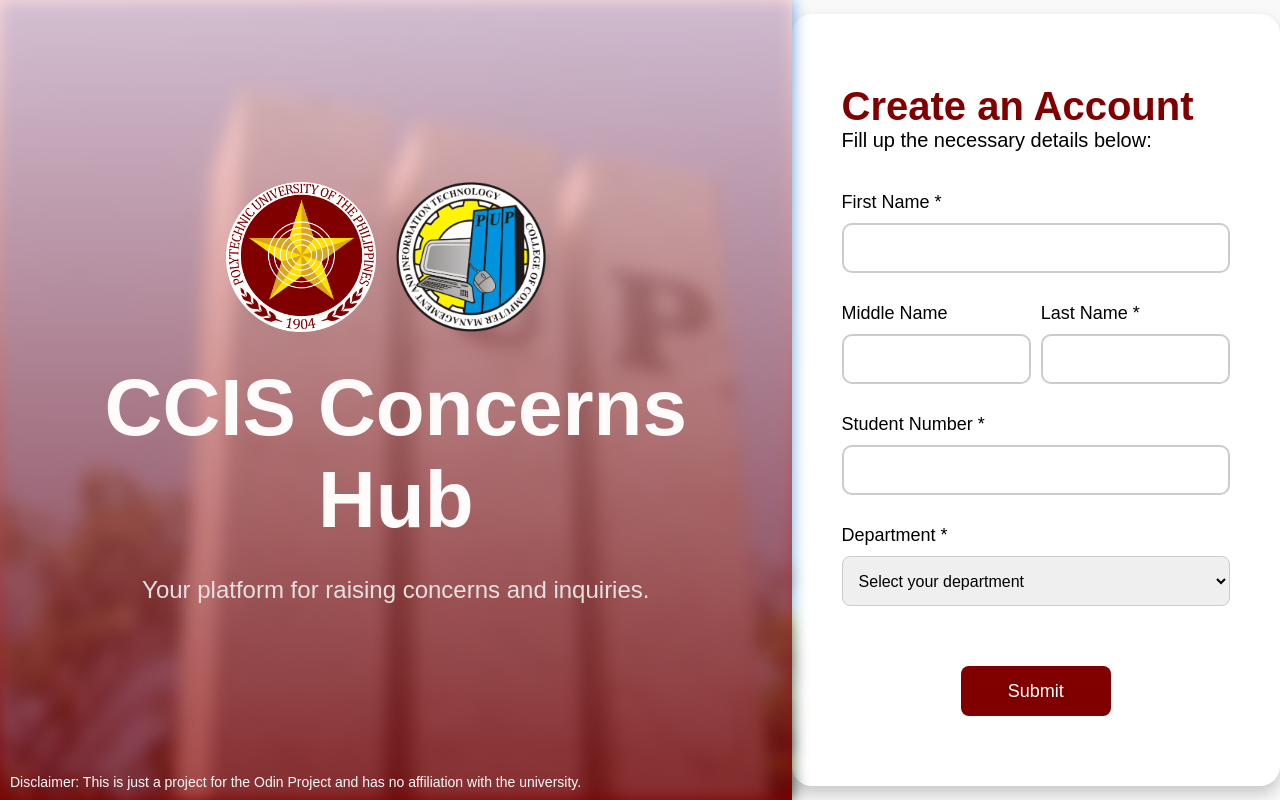
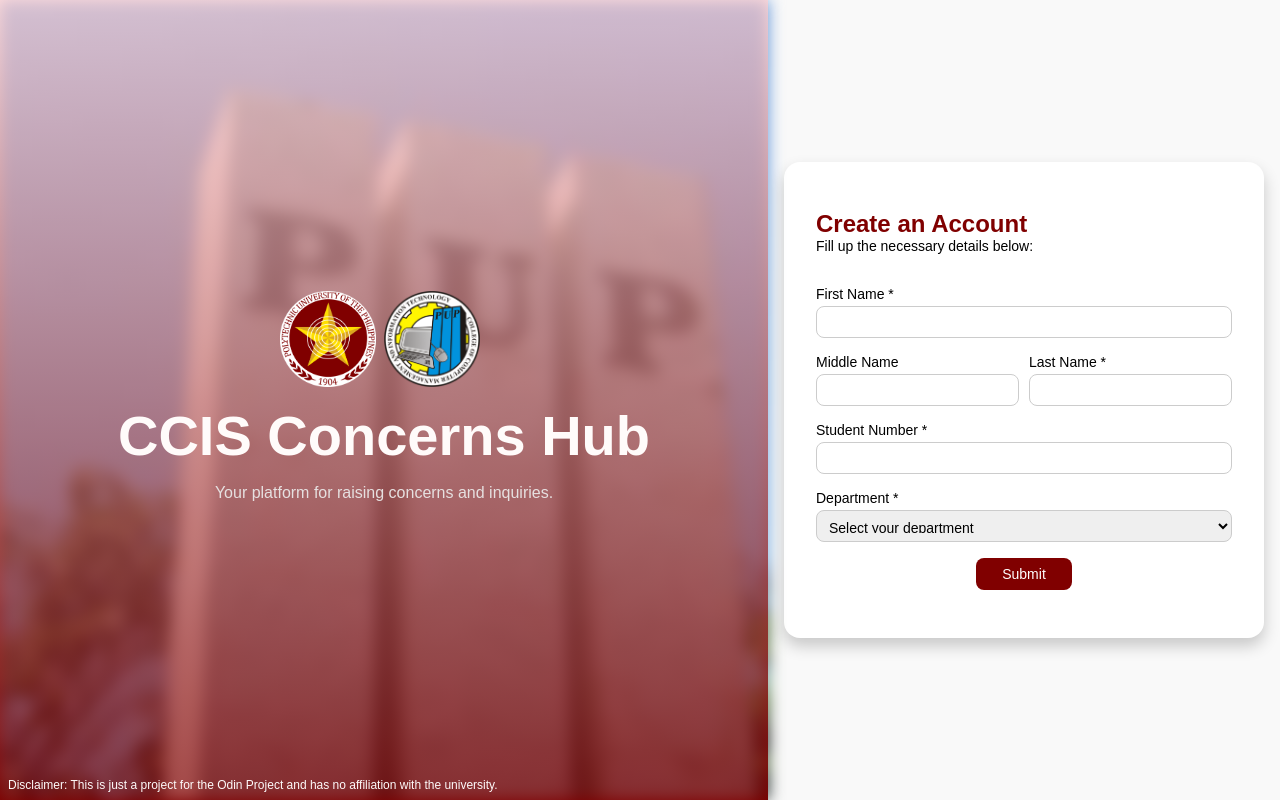
Before and after one commit to lloydlegaspi/odin-form, a plain HTML site: page index.html in a window 1280 px wide. Drawn offline with Linux system fonts and the light colour scheme; a script that the page names is missing.

Commit message:
reduced ratios

```diff
--- a/style.css
+++ b/style.css
@@ -9,6 +9,7 @@
     display: flex;
     min-height: 100vh;
     background: linear-gradient(to bottom, white, maroon);
+    font-size: 12px;
 }
 
 .main-container {
@@ -18,12 +19,12 @@
 }
 
 .left-section {
-    flex: 5.5; /* 70% of the width */
-    padding: 60px; /* Increased padding */
+    flex: 5.5;
+    padding: 2rem;
     display: flex;
     flex-direction: column;
     justify-content: center;
-    align-items: center; /* Center horizontally */
+    align-items: center;
     position: relative;
 }
 
@@ -38,7 +39,7 @@
     background-image: url('img/pup-bg.jpg');
     background-size: cover;
     background-position: center;
-    filter: blur(8px);
+    filter: blur(0.5rem);
     z-index: 0;
 }
 
@@ -63,32 +64,32 @@
 
 /* Title and subtext */
 .hub-title {
-    font-size: 80px; /* Increased font size */
+    font-size: 3.5rem;
     font-weight: bold;
-    margin: 30px 0; /* Increased spacing around title */
+    margin: 1rem 0;
     color: #fffbfa;
 }
 
 .sub-text {
-    font-size: 24px; /* Increased font size */
-    margin-bottom: 15px;
-    color: #e6e0e0; /* Light gray for subtext */
+    font-size: 1rem;
+    margin-bottom: 0.5rem;
+    color: #e6e0e0;
 }
 
 /* Logo styling */
 .logos {
     display: flex;
-    justify-content: center; /* Center logos */
-    margin-bottom: 30px; /* Increased spacing between logos and title */
+    justify-content: center;
+    margin-bottom: 1rem;
 }
 
 .logo {
-    width: 150px;
-    margin-right: 20px;
+    width: 6rem;
+    margin-right: 0.5rem;
 }
 
 .right-section {
-    flex: 4; /* 30% of the width */
+    flex: 4;
     display: flex;
     justify-content: center;
     align-items: center;
@@ -98,76 +99,75 @@
 /* Form container */
 .form-container {
     width: 100%;
-    max-width: 700px; /* Increased max-width for the form */
-    padding: 50px; /* Increased padding */
+    max-width: 30rem;
+    padding: 2rem;
     background-color: white;
-    border-radius: 20px; /* Slightly larger border radius */
-    box-shadow: 0px 8px 16px rgba(0, 0, 0, 0.2); /* Slightly darker shadow */
+    border-radius: 1rem;
+    box-shadow: 0px 0.5rem 1rem rgba(0, 0, 0, 0.2);
     height: auto;
 }
 
 .instructions-title {
-    font-size:40px;
+    font-size: 1.5rem;
     font-weight: bold;
     color: maroon;
 }
 
 .instructions-subtext {
-    font-size: 20px; /* Increased font size for subtext */
-    color: black; /* Black color for subtext */
+    font-size: 0.875rem;
+    color: black;
 }
 
 .instructions {
-    margin-top: 20px; /* Increased margin */
-    margin-bottom: 40px; /* Increased margin */
+    margin-top: 1rem;
+    margin-bottom: 2rem;
 }
 
 /* Registration form styling */
 .registration-form h2 {
-    font-size: 40px; /* Increased font size for form title */
-    margin-bottom: 40px; /* Increased margin */
-    color: maroon; /* Maroon color for the form title */
+    font-size: 1.5rem;
+    margin-bottom: 1rem;
+    color: maroon;
 }
 
 .form-group {
-    margin-bottom: 30px; /* Increased spacing between form groups */
+    margin-bottom: 1rem;
 }
 
 .form-group label {
     display: block;
-    font-size: 18px; /* Increased label font size */
-    margin-bottom: 10px; /* Increased margin */
-    color: black; /* Black color for labels */
+    font-size: 0.875rem;
+    margin-bottom: 0.25rem;
+    color: black;
 }
 
 .form-group input {
     width: 100%;
-    padding: 16px; /* Increased padding */
-    border: 2px solid #ccc; /* Slightly thicker border */
-    border-radius: 10px; /* Increased border radius */
-    font-size: 20px; /* Increased input font size */
+    padding: 0.5rem;
+    border: 1px solid #ccc;
+    border-radius: 0.5rem;
+    font-size: 0.875rem;
 }
 
 .registration-form input,
 .registration-form select {
-    height: 50px; /* Increase height for input fields */
-    font-size: 18px; /* Increase font size for better readability */
+    height: 2rem;
+    font-size: 0.875rem;
 }
 
 .submit-btn {
-    width: 150px; /* Set a specific width for the button */
-    height: 50px; /* Set button height */
-    padding: 14px;
+    width: 6rem;
+    height: 2rem;
+    padding: 0.5rem;
     background-color: maroon;
     color: white;
     border: none;
-    border-radius: 8px;
-    font-size: 18px; /* Ensure button text is larger */
+    border-radius: 0.5rem;
+    font-size: 0.875rem;
     cursor: pointer;
     transition: background-color 0.3s ease;
-    margin: 20px auto; /* Center the button */
-    display: block; /* Make it a block element to center */
-    margin-top: 60px; /* Increased margin from the form */
+    margin: 1rem auto;
+    display: block;
 }
 
 .submit-btn:hover {
@@ -176,23 +176,23 @@
 
 .form-group select {
     width: 100%;
-    padding: 12px; /* Consistent padding with other inputs */
+    padding: 0.5rem;
     border: 1px solid #ccc;
-    border-radius: 8px;
-    font-size: 16px; /* Same font size as input fields */
+    border-radius: 0.5rem;
+    font-size: 0.875rem;
 }
 
 .disclaimer {
-    position: absolute; /* Position at the bottom */
+    position: absolute;
     bottom: 0;
     left: 0;
-    font-size: 14px; /* Font size for the disclaimer */
-    color: #fefafa; /* Slightly darker gray for visibility */
-    padding: 10px; /* Padding for better spacing */
+    font-size: 0.75rem;
+    color: #fefafa;
+    padding: 0.5rem;
 }
 
 /* Responsive Design */
-@media only screen and (max-width: 768px) {
+@media only screen and (max-width: 48rem) {
     .main-container {
         flex-direction: column;
     }
@@ -204,6 +204,6 @@
     }
 
     .form-container {
-        padding: 30px; /* Adjusted padding for smaller screens */
+        padding: 1rem;
     }
 }
```
